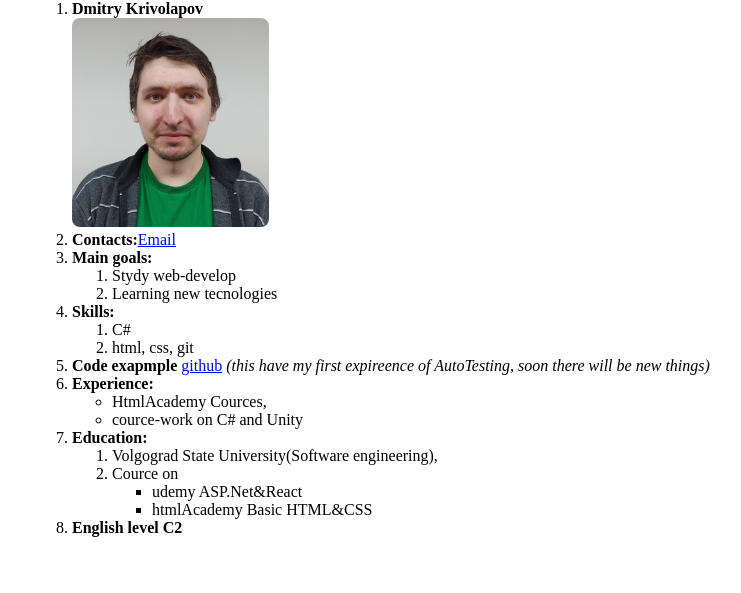
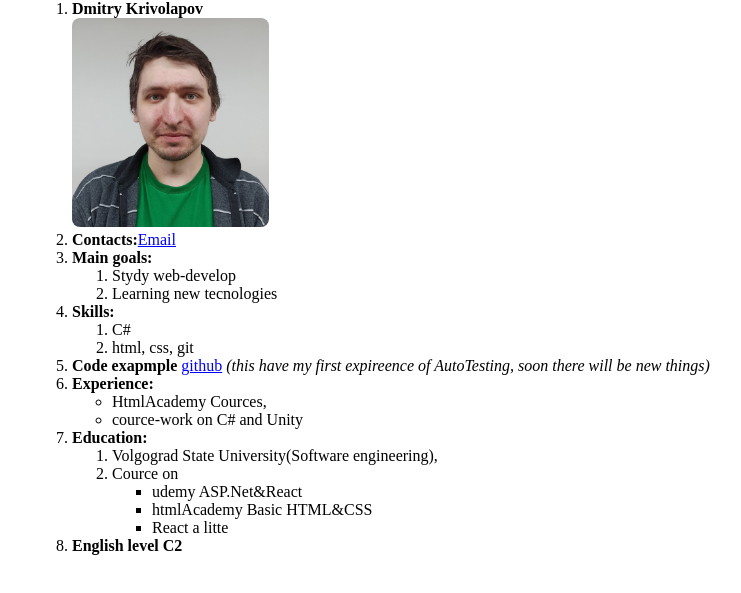
Before and after one commit to keisaki/rsschool-cv, a plain HTML site: page index.html in a window 1280 px wide. Shown: the part 105-698 px from the top of the page, without its empty margins (96-837 px from the left). Drawn offline with Linux system fonts and the light colour scheme.

```diff
--- a/index.html
+++ b/index.html
@@ -87,6 +87,7 @@
                         <li>
                             htmlAcademy Basic HTML&CSS
                         </li>
+                        <li>React a litte</li>
                     </ul>
                 </li>
             </ol>
```
